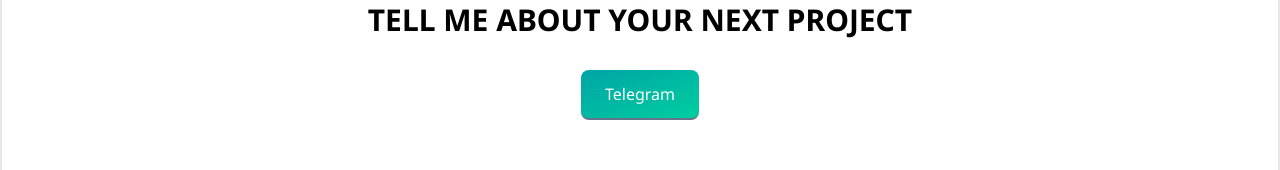
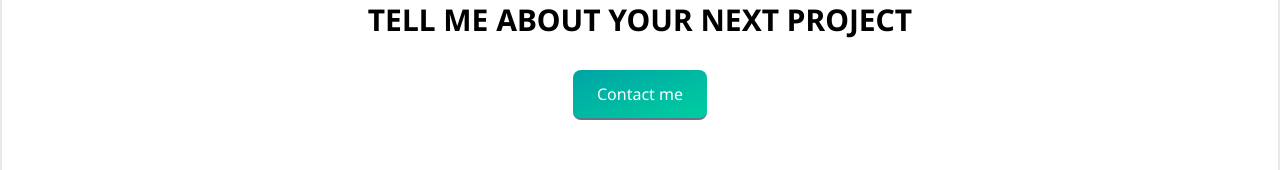
Before and after one commit to Yahyobek-12/yahyooo, a React (Create React App) app: page / in a window 1280 px wide. Shown: the part 3205-3375 px from the top of the page. Built offline with nearby package versions, Linux system fonts and the light colour scheme.

Commit message:
yahyobek

```diff
--- a/src/Sections/HSec2.jsx
+++ b/src/Sections/HSec2.jsx
@@ -5,7 +5,7 @@
 
 const HSec2 = () => {
   return (
-    <div className="w-[100%] ss:h-[80vh] h-[85vh] px-4 xl:mt-0 lg:mt-64 md:mt-24 ss:mt-6">
+    <div className="w-[100%] ss:h-[80vh] h-[85vh] px-4 xl:mt-0 lg:mt-64 md:mt-24 ss:mt-6 mt-2 bg-red-500">
         <h1 className="md:text-5xl text-3xl font-bold md:ml-14 ml-6 uppercase">Latest <br /> <p className="ml-12 md:text-3xl text-xl text-gray-500">projects</p></h1>
 
         <div className="w-[100%] h-[60vh] lg:flex block items-center justify-between md:px-12 sm:px-4 px-2 mt-4">
--- a/src/Sections/HSec3.jsx
+++ b/src/Sections/HSec3.jsx
@@ -4,7 +4,7 @@
 const HSec3 = () => {
   return (
     <div className="w-[100%] lg:h-[100vh] md:h-[80vh] h-[100vh] lg:py-10 py-4 lg:px-10 px-4 lg:mt-0 md:mt-80 ss:mt-40 mt-4">
-       <div className='w-[100%] h-[100%] rounded-lg relative shadow-2xl community md:flex block items-center justify-around bg-white py-2 px-4'>
+       <div className='w-[100%] h-[100%] rounded-lg relative shadow-xl community md:flex block items-center justify-around bg-white py-2 px-4'>
         <div>
           <h1 className='lg:text-7xl text-5xl'>Join <span style={{ color: '#59E4A8' }}>Us</span></h1>
           <p className='lg:max-w-[500px] md:max-w-[400px] max-w-[600px] md:mb-10 mb-6 mt-4 text-lg'>Lorem ipsum dolor sit amet consectetur adipisicing elit. Perspiciatis et cumque, voluptatum quaerat in velit libero architecto <i className='text-greens'>Our community</i> sint aut ducimus quo iste quasi hic nesciunt minima voluptas cum illo? Nisi quasi minus eaque veritatis saepe blanditiis esse, est sint.</p>
--- a/src/Sections/HSec4.jsx
+++ b/src/Sections/HSec4.jsx
@@ -10,7 +10,7 @@
         </div>
         <h3 className='text-center mt-5 uppercase sm:text-3xl text-xl font-bold'>tell me about your next project</h3>
         <div className='flex mt-8 w-[100%] justify-evenly'>
-          <Link to="/" className='py-3 px-6 bg-gradient-to-tl from-greens to-kok border-b-2 border-slate-500 text-white rounded-lg hover:opacity-85'>Telegram</Link>
+          <Link to="/" className='py-3 px-6 bg-gradient-to-tl from-greens to-kok border-b-2 border-slate-500 text-white rounded-lg hover:opacity-85'>Contact me</Link>
         </div>
       </div>
     </div>
```
